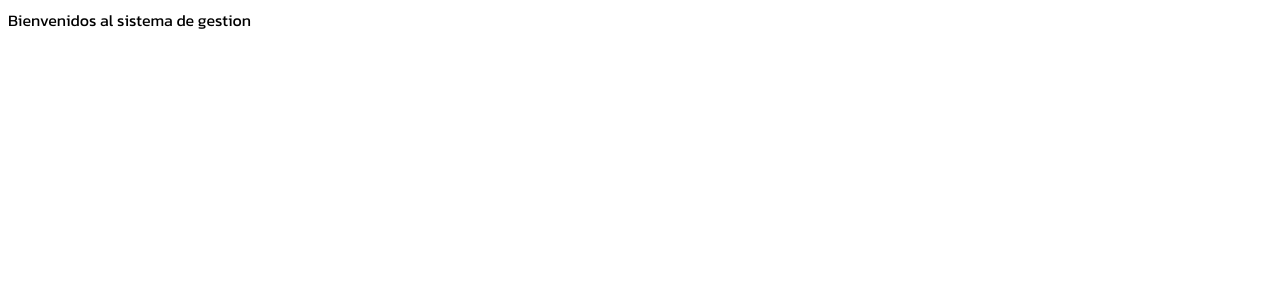
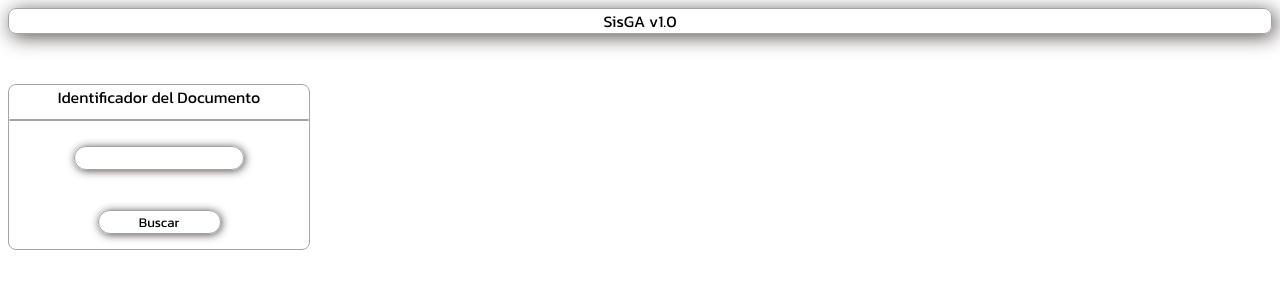
Before and after one commit to HAPiccolo/SisGA, a plain HTML site: page base.html in a window 1280 px wide. Drawn offline with Linux system fonts and the light colour scheme.

Commit message:
Second commit

```diff
--- a/base.html
+++ b/base.html
@@ -9,7 +9,16 @@
     <title>SisGA</title>
 </head>
 <body>
-    Bienvenidos al sistema de gestion
+    <div class="barra-principal">
+        SisGA v1.0
+    </div>
+    <div class="contenedor-cajas-texto">
+        <label>Identificador del Documento</label>
+        <div class="contenedor-cajas-texto" style="margin-top: 10px;"></div>
+            <input type="text" class="entradas" id="nombreDocumento">
+            <input type="button" class="botones" id="btnBuscar" value="Buscar">
+        </div>
+    </div>
 
 </body>
 </html>
--- a/css/base.css
+++ b/css/base.css
@@ -22,11 +22,12 @@
         border-radius: 8px;
         justify-content: center;
         align-items: center;
+        margin-top: 50px;
 }
 
 .barra-principal{
     border: 1px solid rgb(165, 165, 160);
-    width: 300px;
+    width: auto;
     height: 100%;
     display: flex;
     flex-wrap: wrap;
```
